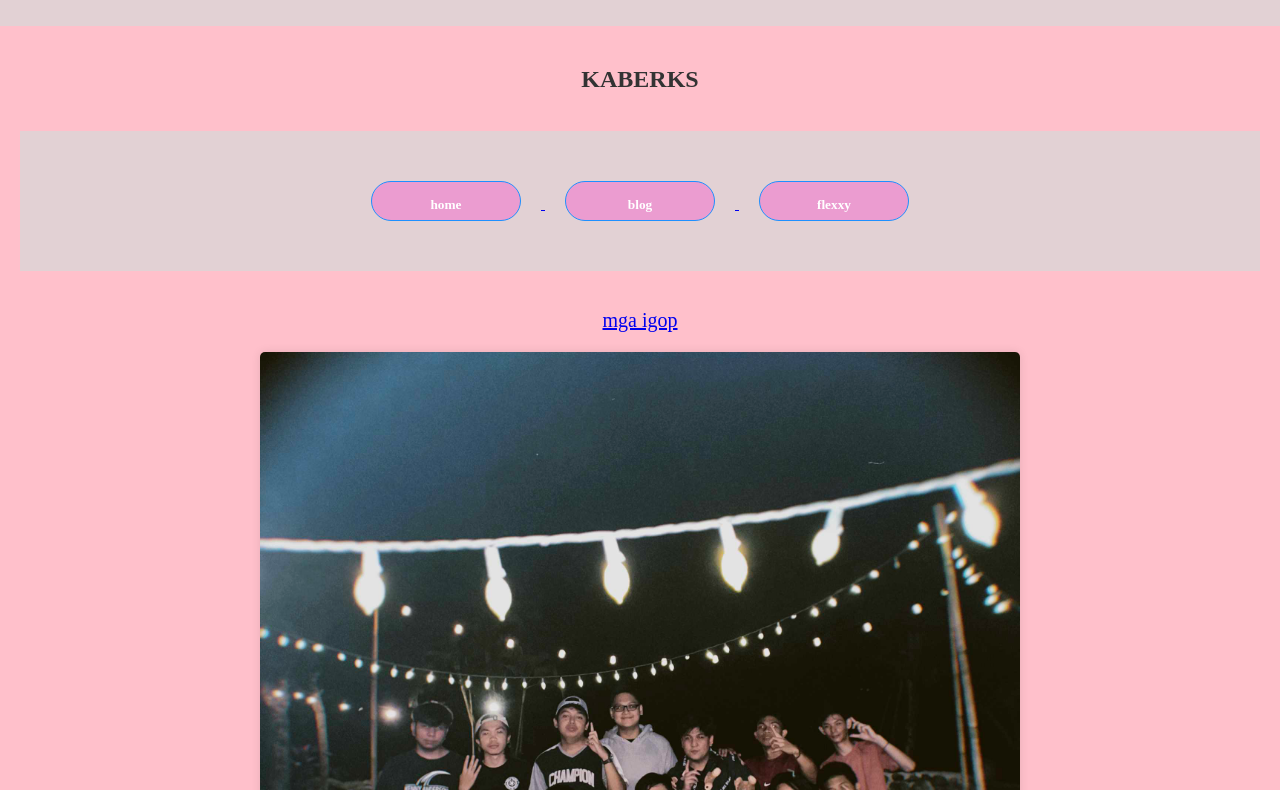
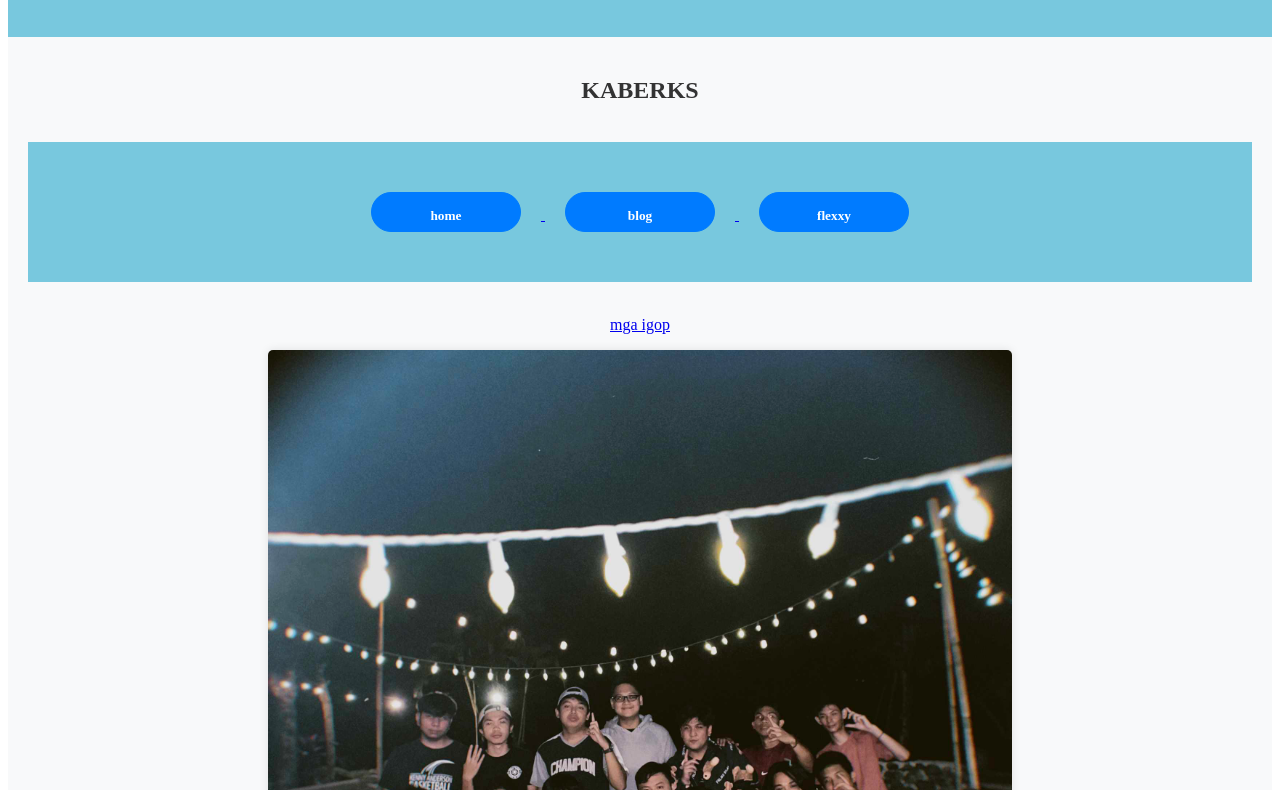
Before and after one commit to BUBAHIM/JanMikhaelCzarJacutin.github.io, a plain HTML site: page flexy.html in a window 1280 px wide. Shown: the part 111-901 px from the top of the page. Drawn offline with Linux system fonts and the light colour scheme.

Commit message:
Update style.css

```diff
--- a/style.css
+++ b/style.css
@@ -1,37 +1,20 @@
-body,
-header,
-main,
-footer {
-  margin: 0;
-  padding: 0;
+:root {
+ --primary-color: #007BFF;
+ --primary-color-hover: #0056b3;
+ --secondary-color: #f8f9fa;
 }
 
 body {
-  font-family: 'bold';
-  background-color: pink;
+ font-family: 'times new roman';
+ background-color: white;
  color: #333;
 }
 
 header {
-  background-color: rgb(226, 209, 212);
+ background-color: rgb(120, 200, 222);
  color: #fff;
  text-align: center;
  padding: 30px;
-}
-
-header h1 {
-  margin: 20px;
-}
-
-main {
-  padding: 20px;
-  text-align: center;
-  background-repeat: no-repeat;
-}
-
-main p {
-  font-size: 20px;
-  margin-bottom: 20px;
 }
 
 button {
@@ -44,34 +27,27 @@ button {
  border-radius: 100px;
  font-weight: bold;
  font-family: 'times new roman';
-  border: 1px solid dodgerblue;
-  background: rgb(235, 156, 208);
+ border: 1px solid var(--primary-color);
+ background: var(--primary-color);
  color: #fff;
  cursor: pointer;
  justify-content: center;
  position: relative;
  overflow: hidden;
-}
-
-span {
-  background: #2fd5ff;
-  height: 100%;
-  width: 0%;
-  border-radius: 25px;
-  position: absolute;
-  left: 0;
-  bottom: 0;
-  z-index: -1;
  transition: 0.5s;
 }
 
-button:hover span {
-  height: 100%;
-  width: 100%;
+button:hover {
+ background: var(--primary-color-hover);
+ border: 1px solid var(--primary-color-hover);
+ color: #fff;
 }
 
-button:hover {
-  border: none;
+main {
+ padding: 20px;
+ text-align: center;
+ background-repeat: no-repeat;
+ background-color: var(--secondary-color);
 }
 
 main img {
```
Lines whose indentation alone changed are shown as unchanged.
